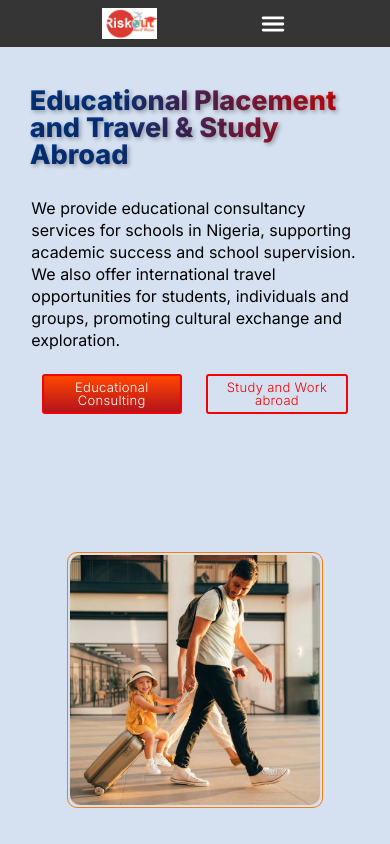
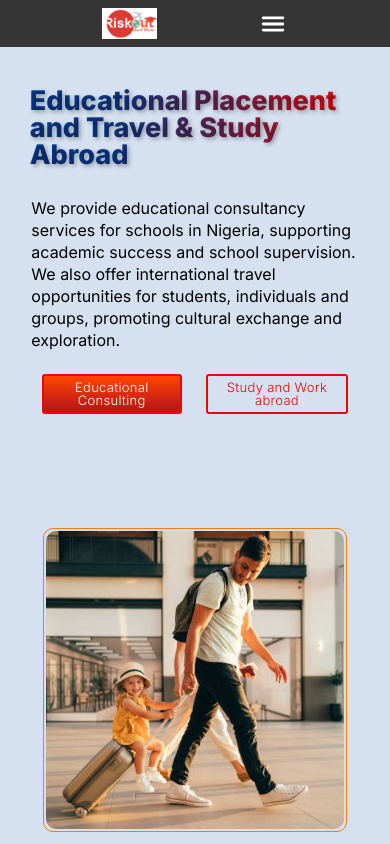
Before and after one commit to VictorKingsHub/consults, a Next.js app: page / in a window 390 px wide. Shown: the top 844 px of the page. Built offline with nearby package versions, Linux system fonts and the light colour scheme.

Commit message:
nav mobile fix

```diff
--- a/app/ui/home/hero/WelcomeHero.module.css
+++ b/app/ui/home/hero/WelcomeHero.module.css
@@ -34,7 +34,7 @@
     justify-content: center;
 
     @media(max-width: 768px) {
-        width: 95%;
+        width: 100%;
     }
 }
 
@@ -46,7 +46,7 @@
 
     @media (max-width: 768px) {
         padding: .1rem;
-        width: 80%;
+        width: 95%;
         border: 1px solid var(--orange);
     }
 }
--- a/app/ui/home/hero/WelcomeHero.tsx
+++ b/app/ui/home/hero/WelcomeHero.tsx
@@ -22,9 +22,6 @@ export default function WelcomeHero(){
                         <Button text={'Study and Work abroad'} link={'/travels'} />
                     </div>
                 </div>
-                {/* <div className={styles.img}>
-                    <Image src={photo4} alt='plane' width={250} height={250} className={styles.imgplane} />
-                </div> */}
             </div>
 
             <div className={styles.image}>
```
